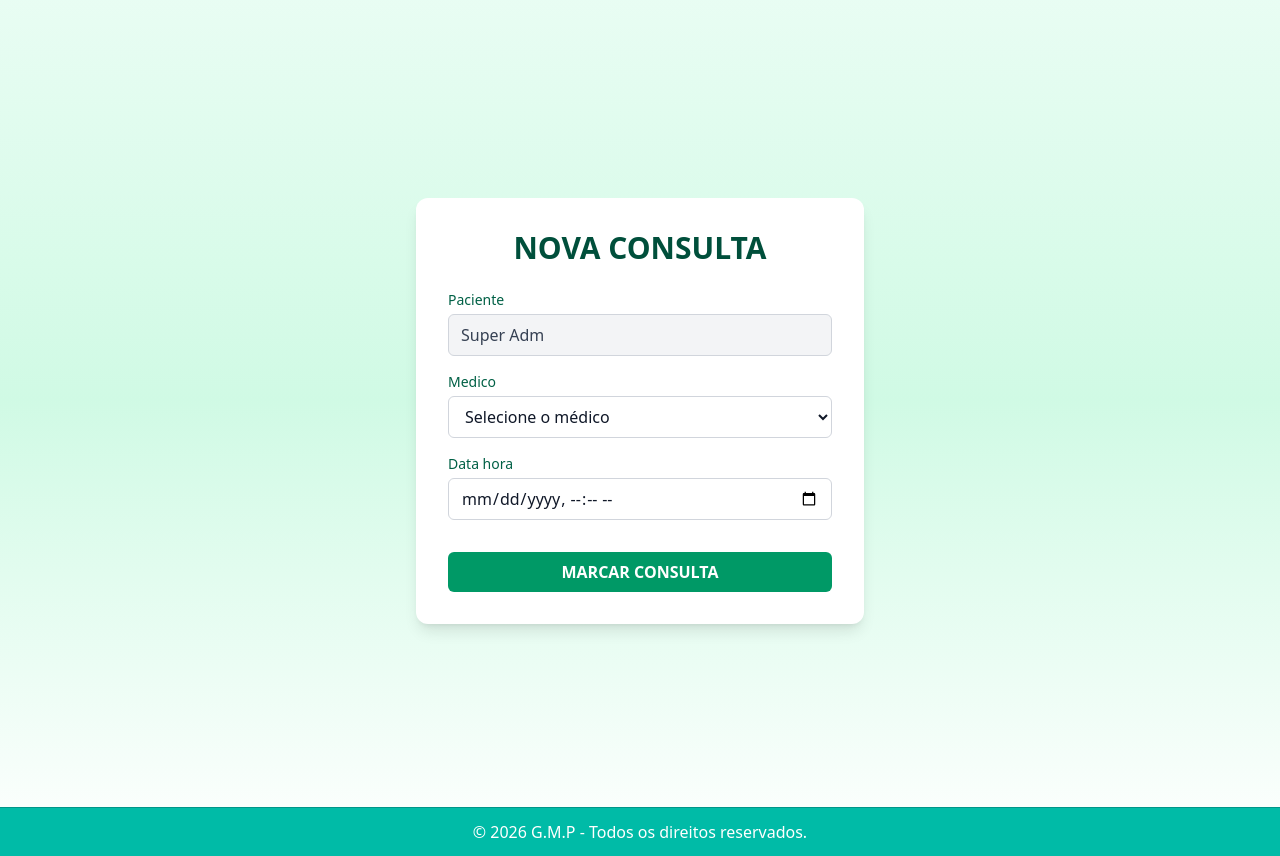
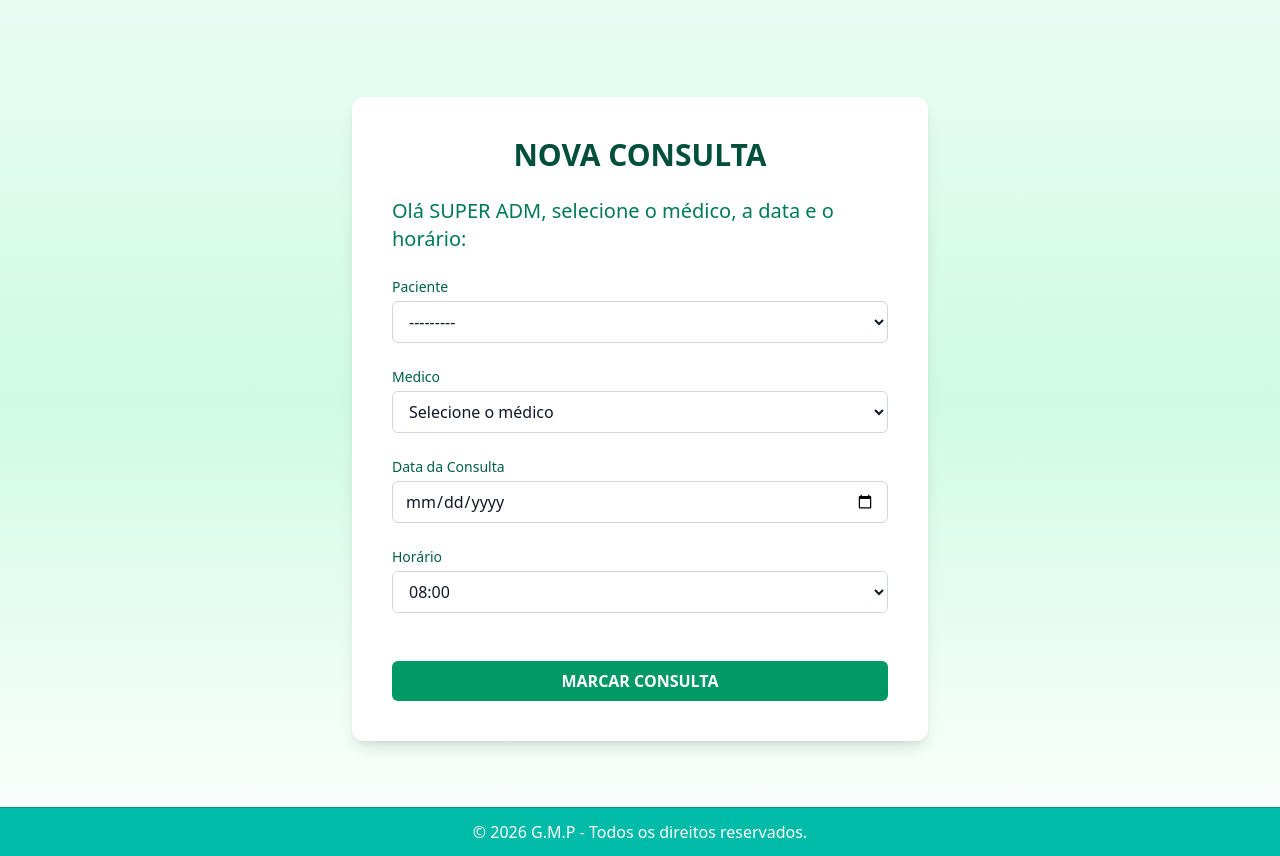
Before and after one commit to RaphaelReggiani/app_psiquiatria, a Django app: page /consultas/marcar/ in a window 1280 px wide. Shown: the part 57-913 px from the top of the page. Run offline with Django 5.2, Linux system fonts and the light colour scheme; a user stored in the database is signed in; data comes from the database, SQL or seed files in the repository; both versions use the stored data as it was after the commit; some libraries are stand-ins or nearby versions.

Commit message:
Rev 04
- Acréscimos e otimizações no sistema de cadastro de consultas, incluindo permissões, horários / dias disponíveis, médicos disponíveis e se o paciente possui consultas já cadastradas;
- Início do backend, referente as melhorias para regras de negócio (avançado), como e-mail de confirmação, cancelamento de consultas, impedimento de cadastro de novas consultas, no caso de houver alguma já cadastrada, etc;
- Ajustes de template e js para marcar_consulta.html.

```diff
--- a/gmp/consultas/forms.py
+++ b/gmp/consultas/forms.py
@@ -1,25 +1,47 @@
 from django import forms
 from django.utils import timezone
+from datetime import datetime, time, timedelta
 from django.conf import settings
+
 from .models import Consulta, AgendamentoConsulta
 
 User = settings.AUTH_USER_MODEL
 
 
+HORARIOS_ATENDIMENTO = [
+    time(h, m)
+    for h in range(8, 18)
+    for m in (0, 30)
+]
+
 class AgendamentoConsultaForm(forms.ModelForm):
+
+    paciente = forms.ModelChoiceField(
+        queryset=None,
+        required=False
+    )
+
+    data = forms.DateField(
+        label="Data da Consulta",
+        widget=forms.DateInput(
+            attrs={
+                'type': 'date',
+                'min': timezone.now().date().isoformat()
+            }
+        )
+    )
+
+    hora = forms.ChoiceField(
+        label="Horário",
+        choices=[(h.strftime('%H:%M'), h.strftime('%H:%M')) for h in HORARIOS_ATENDIMENTO]
+    )
 
     class Meta:
         model = AgendamentoConsulta
-        fields = ['paciente', 'medico', 'data_hora']
-
-        widgets = {
-            'data_hora': forms.DateTimeInput(
-                attrs={'type': 'datetime-local'}
-            )
-        }
+        fields = ['paciente', 'medico', 'data', 'hora']
 
     def __init__(self, *args, **kwargs):
-        user = kwargs.pop('user', None)
+        self.user = kwargs.pop('user', None)
         super().__init__(*args, **kwargs)
 
         from gmp.usuarios.models import CustomUser
@@ -28,33 +50,90 @@ class AgendamentoConsultaForm(forms.ModelForm):
         self.fields['medico'].queryset = CustomUser.objects.filter(role='medico')
         self.fields['medico'].empty_label = "Selecione o médico"
 
-        if user and user.role == 'paciente':
-            self.fields.pop('paciente')
+        if self.user and self.user.role == 'paciente':
+            self.fields['paciente'].widget = forms.HiddenInput()
 
-    def clean_data_hora(self):
-        data_hora = self.cleaned_data['data_hora']
+    def clean(self):
 
-        minimo = timezone.now() + timezone.timedelta(hours=2)
+        cleaned = super().clean()
 
+        data = cleaned.get('data')
+        hora_str = cleaned.get('hora')
+        medico = cleaned.get('medico')
+        paciente = cleaned.get('paciente')
+
+        if not data or not hora_str or not medico:
+            raise forms.ValidationError("Preencha todos os campos.")
+
+        if data.weekday() >= 5:
+            raise forms.ValidationError(
+                "Consultas não são permitidas aos finais de semana."
+            )
+
+        limite_diario = 10
+
+        total = AgendamentoConsulta.objects.filter(
+            medico=medico,
+            data_hora__date=data,
+            status='marcada'
+        ).count()
+
+        if total >= limite_diario:
+            raise forms.ValidationError(
+                "Este médico atingiu o limite de consultas para este dia."
+            )
+
+        if AgendamentoConsulta.objects.filter(
+            paciente=paciente,
+            data_hora__gt=timezone.now(),
+            status='marcada'
+        ).exists():
+            raise forms.ValidationError(
+                "Você já possui uma consulta futura marcada."
+            )
+
+        hora = datetime.strptime(hora_str, "%H:%M").time()
+        data_hora = timezone.make_aware(datetime.combine(data, hora))
+
+        agora = timezone.now()
+        minimo = agora + timedelta(hours=2)
         if data_hora < minimo:
             raise forms.ValidationError(
-                "A consulta deve ser marcada com pelo menos 2 horas de antecedência."
+                "Horário inválido. Escolha um horário futuro com pelo menos 2 horas de antecedência."
             )
 
-        return data_hora
-
-
-    def clean_data_hora(self):
-        data_hora = self.cleaned_data['data_hora']
-
-        minimo = timezone.now() + timezone.timedelta(hours=2)
-
-        if data_hora < minimo:
+        if AgendamentoConsulta.objects.filter(
+            medico=medico,
+            data_hora=data_hora,
+            status='marcada'
+        ).exists():
             raise forms.ValidationError(
-                "A consulta deve ser marcada com pelo menos 2 horas de antecedência."
+                "Este horário já está ocupado."
             )
 
-        return data_hora
+        if AgendamentoConsulta.objects.filter(
+            paciente=paciente,
+            data_hora=data_hora,
+            status='marcada'
+        ).exists():
+            raise forms.ValidationError(
+                "Você já possui uma consulta marcada neste horário."
+            )
+
+        cleaned['data_hora'] = data_hora
+        cleaned['paciente'] = paciente
+
+        return cleaned
+
+    def save(self, commit=True):
+        instance = super().save(commit=False)
+        instance.data_hora = self.cleaned_data['data_hora']
+        instance.paciente = self.cleaned_data['paciente']
+
+        if commit:
+            instance.save()
+
+        return instance
 
 
 class ConsultaForm(forms.ModelForm):
--- a/gmp/consultas/templates/gmp/marcar_consulta.html
+++ b/gmp/consultas/templates/gmp/marcar_consulta.html
@@ -3,9 +3,9 @@
 
 {% block body %}
 
-<div class="min-h-screen pt-2 flex items-center justify-center">
+<div class="min-h-screen pt-6 flex items-center justify-center">
 
-  <div class="w-full max-w-md bg-white rounded-xl shadow-lg p-8">
+  <div class="w-full max-w-xl bg-white rounded-xl shadow-lg p-10">
 
     <h2 class="text-3xl font-semibold text-center text-emerald-900 mb-6">
       NOVA CONSULTA
@@ -29,24 +29,16 @@
       </div>
     {% endif %}
 
-    <form method="POST" class="space-y-4">
+    <form method="POST" class="space-y-6">
       {% csrf_token %}
 
+      <div>
+        <h2 class="block text-xl font-medium text-emerald-700">
+          Olá {{ user.nome|upper }}, selecione o médico, a data e o horário:
+        </h2>
+      </div>
 
-      {% if paciente_logado %}
-        <div>
-          <label class="block text-sm font-medium text-emerald-800 mb-1">
-            Paciente
-          </label>
-
-          <input
-            type="text"
-            value="{{ paciente_logado.nome }}"
-            disabled
-            class="block w-full rounded-md bg-gray-100 px-3 py-2 text-gray-700 border border-gray-300"
-          >
-        </div>
-      {% else %}
+      {% if user.role != 'paciente' %}
       <div>
         <label class="block text-sm font-medium text-emerald-800 mb-1">
           {{ form.paciente.label }}
@@ -60,7 +52,6 @@
       </div>
       {% endif %}
 
-
       <div>
         <label class="block text-sm font-medium text-emerald-800 mb-1">
           {{ form.medico.label }}
@@ -73,23 +64,21 @@
         {% endfor %}
       </div>
 
+      <div>
+        <label class="block text-sm font-medium text-emerald-800 mb-1">
+          {{ form.data.label }}
+        </label>
+        {{ form.data|add_class:"block w-full rounded-md bg-white px-3 py-2 text-gray-900 border border-gray-300 focus:border-emerald-500 focus:ring-1 focus:ring-emerald-500 outline-none" }}
+      </div>
 
       <div>
         <label class="block text-sm font-medium text-emerald-800 mb-1">
-          {{ form.data_hora.label }}
+          {{ form.hora.label }}
         </label>
-
-        {{ form.data_hora|add_class:"block w-full rounded-md bg-white px-3 py-2 text-gray-900 border border-gray-300 focus:border-emerald-500 focus:ring-1 focus:ring-emerald-500 outline-none" }}
-
-        {% for error in form.data_hora.errors %}
-          <p class="text-red-600 text-sm mt-1">{{ error }}</p>
-        {% endfor %}
+        {{ form.hora|add_class:"block w-full rounded-md bg-white px-3 py-2 text-gray-900 border border-gray-300 focus:border-emerald-500 focus:ring-1 focus:ring-emerald-500 outline-none" }}
       </div>
 
-      <button
-        type="submit"
-        class="w-full mt-4 bg-emerald-600 text-white py-2 cursor-pointer rounded-md font-semibold hover:bg-emerald-700 transition"
-      >
+      <button type="submit" class="w-full mt-6 bg-emerald-600 text-white py-2 cursor-pointer rounded-md font-semibold hover:bg-emerald-700 transition">
         MARCAR CONSULTA
       </button>
 
@@ -99,4 +88,49 @@
 
 </div>
 
+<script>
+document.addEventListener("DOMContentLoaded", function () {
+  const dataInput = document.getElementById("id_data");
+  const horaSelect = document.getElementById("id_hora");
+
+  function atualizarHorarios() {
+    const hoje = new Date();
+    const dataSelecionada = new Date(dataInput.value + "T00:00");
+
+    let primeiroValido = null;
+
+    [...horaSelect.options].forEach(option => {
+      const [h, m] = option.value.split(":").map(Number);
+      const dataHora = new Date(dataSelecionada);
+      dataHora.setHours(h, m, 0, 0);
+
+      if (dataHora < hoje) {
+        option.style.display = "none";;
+      } else {
+        option.style.display = "block";
+        if (!primeiroValido) primeiroValido = option;
+      }
+    });
+
+    if (primeiroValido) {
+      horaSelect.value = primeiroValido.value;
+    }
+  }
+
+  dataInput.addEventListener("change", atualizarHorarios);
+});
+</script>
+
+<script>
+document.getElementById("id_data").addEventListener("change", function () {
+  const data = new Date(this.value);
+  const dia = data.getDay();
+
+  if (dia === 0 || dia === 6) {
+    alert("Consultas não são permitidas aos finais de semana.");
+    this.value = "";
+  }
+});
+</script>
+
 {% endblock body %}
--- a/gmp/consultas/urls.py
+++ b/gmp/consultas/urls.py
@@ -8,4 +8,5 @@ urlpatterns = [
     path('minhas/', views.minhas_consultas, name='minhas_consultas'),
     path('historico/<int:paciente_id>/', views.historico_paciente, name='historico_paciente'),
     path('cadastrar/<int:agendamento_id>/', views.cadastrar_consulta, name='cadastrar_consulta'),
+    path('horarios-disponiveis/', views.horarios_disponiveis, name='horarios_disponiveis'),
 ]
--- a/gmp/consultas/views.py
+++ b/gmp/consultas/views.py
@@ -3,6 +3,10 @@ from django.contrib.auth.decorators import login_required
 from django.core.exceptions import PermissionDenied
 from django.contrib import messages
 from django.utils import timezone
+from django.http import JsonResponse
+from datetime import time, timedelta, datetime
+from django.core.mail import send_mail
+from django.conf import settings
 
 from .models import AgendamentoConsulta, Consulta
 from .forms import AgendamentoConsultaForm, ConsultaForm
@@ -35,6 +39,7 @@ def marcar_consulta(request):
                 agendamento.paciente = request.user
 
             agendamento.save()
+
             messages.success(request, "Consulta marcada com sucesso.")
             return redirect('minhas_consultas')
 
@@ -43,9 +48,47 @@ def marcar_consulta(request):
 
     return render(request, 'gmp/marcar_consulta.html', {
         'form': form,
-        'paciente_logado': request.user
+        'paciente_logado': request.user if request.user.role == 'paciente' else None
     })
 
+
+@login_required
+def horarios_disponiveis(request):
+    medico_id = request.GET.get('medico')
+    data = request.GET.get('data')
+
+    if not medico_id or not data:
+        return JsonResponse([], safe=False)
+
+    data = datetime.strptime(data, "%Y-%m-%d").date()
+
+    if data.weekday() >= 5:
+        return JsonResponse([], safe=False)
+
+    agora = timezone.now()
+    minimo = agora + timedelta(hours=2)
+
+    horarios = []
+    for h in range(8, 18):
+        for m in (0, 30):
+            dt = timezone.make_aware(datetime.combine(data, time(h, m)))
+            if dt >= minimo:
+                horarios.append(dt)
+
+    ocupados = AgendamentoConsulta.objects.filter(
+        medico_id=medico_id,
+        data_hora__date=data,
+        status='marcada'
+    ).values_list('data_hora', flat=True)
+
+    ocupados = set(ocupados)
+
+    disponiveis = [
+        h.strftime('%H:%M')
+        for h in horarios if h not in ocupados
+    ]
+
+    return JsonResponse(disponiveis, safe=False)
 
 @login_required
 def agenda_medico(request):
@@ -124,6 +167,18 @@ def cadastrar_consulta(request, agendamento_id):
             agendamento.status = 'realizada'
             agendamento.save()
 
+            send_mail(
+                subject='Consulta confirmada',
+                message=(
+                    f"Sua consulta foi marcada para "
+                    f"{agendamento.data_hora.strftime('%d/%m/%Y %H:%M')} "
+                    f"com o médico {agendamento.medico.nome}."
+                ),
+                from_email=settings.DEFAULT_FROM_EMAIL,
+                recipient_list=[agendamento.paciente.email],
+                fail_silently=True,
+            )
+
             messages.success(request, "Consulta registrada com sucesso.")
             return redirect('agenda_medico')
 
@@ -135,3 +190,25 @@ def cadastrar_consulta(request, agendamento_id):
         'agendamento': agendamento,
         'paciente': agendamento.paciente
     })
+
+@login_required
+def cancelar_consulta(request, consulta_id):
+
+    consulta = get_object_or_404(
+        AgendamentoConsulta,
+        id=consulta_id,
+        status='marcada'
+    )
+
+    if request.user.role == 'paciente' and consulta.paciente != request.user:
+        raise PermissionDenied
+
+    if consulta.data_hora < timezone.now():
+        messages.error(request, "Não é possível cancelar consultas passadas.")
+        return redirect('minhas_consultas')
+
+    consulta.status = 'cancelada'
+    consulta.save()
+
+    messages.success(request, "Consulta cancelada com sucesso.")
+    return redirect('minhas_consultas')
--- a/templates/main.html
+++ b/templates/main.html
@@ -21,7 +21,7 @@
         {% if request.user.is_authenticated %}
         <div class="ml-12 flex gap-12 text-sm font-semibold text-emerald-900">
 
-            <a href="{% url 'home' %}" class="hover:text-emerald-600 transition">
+            <a href="{% url 'marcar_consulta' %}" class="hover:text-emerald-600 transition">
                 Nova consulta
             </a>
 
```
Also changed, not shown: core/settings.py (+11 -0 lines), gmp/consultas/templates/gmp/cadastrar_consulta.html (+3 -7 lines), db.sqlite3. Lines whose indentation alone changed are shown as unchanged.
